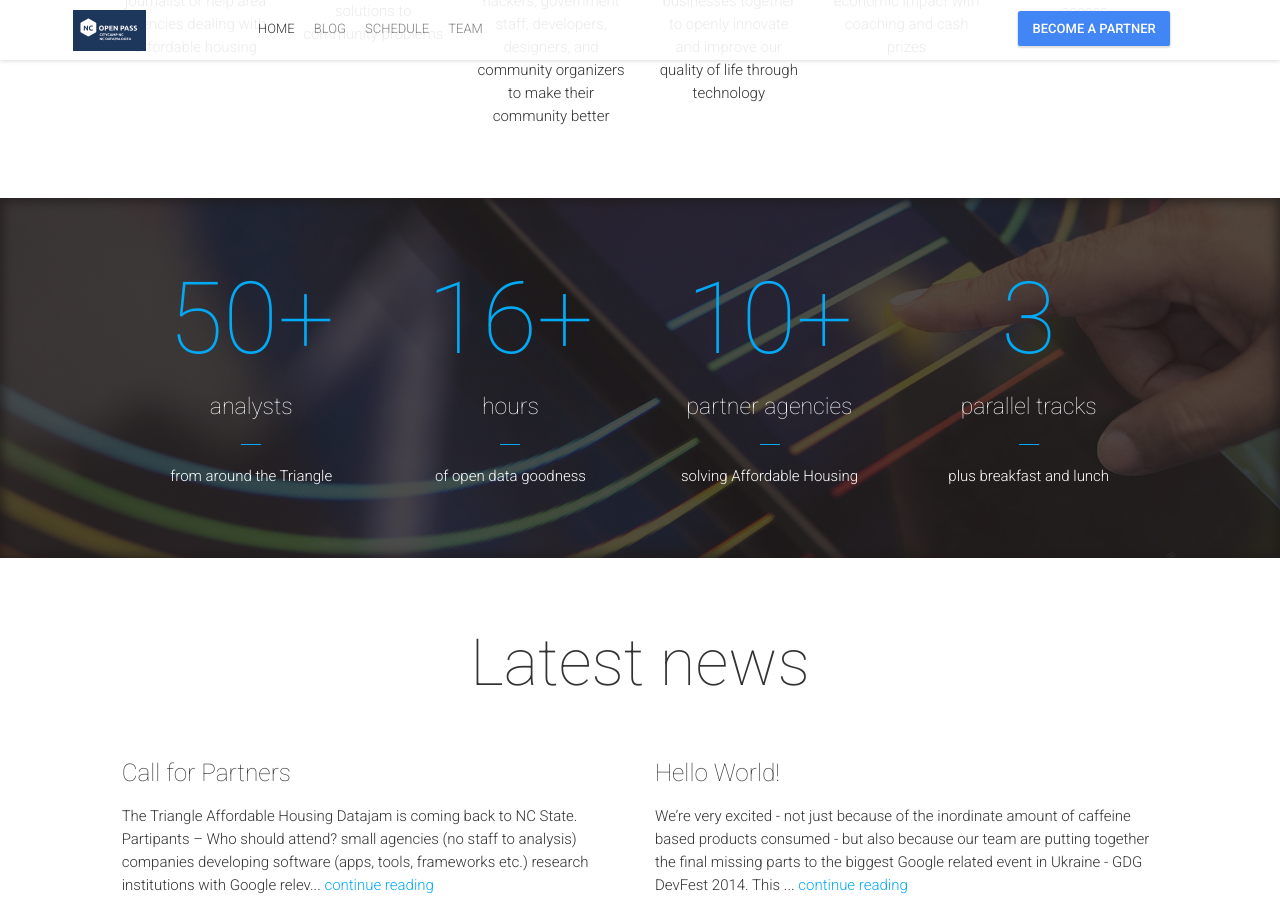
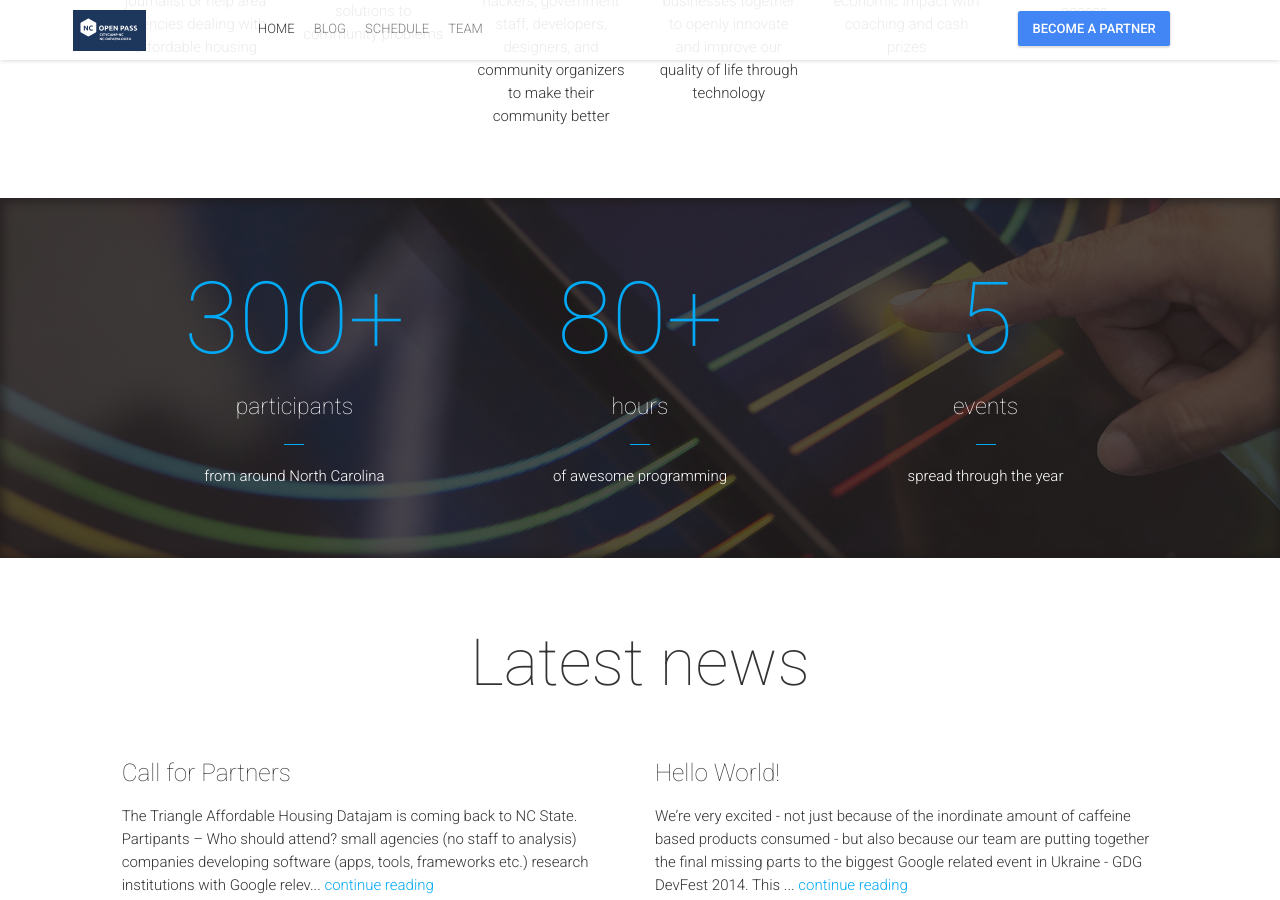
Before and after one commit to ncopenpass/main-website, a Jekyll site: the page built from index.html, in a window 1280 px wide and 900 px high, scrolled down 1384 px. Built offline with Jekyll 4.4.1, drawn with Linux system fonts in a browser that asks for light colours; nearby versions of some CDN libraries; comment, search, counter and statistics services are not loaded.

Commit message:
about text

```diff
--- a/_config.yml
+++ b/_config.yml
@@ -68,7 +68,7 @@ heroButtons:
 aboutTitle: "NC Open Pass Events"
 aboutBlock:
  - {title: "Datajam", image: "conference.jpg", text: "Hear about the latest in Open Data and Smart Cities, learn how to use data like a journalist or help area agencies dealing with affordable housing", link: "https://ncopenpass.github.io/datajam-website" }
- - {title: "Civic Action Day", image: "workshop.jpg", text: "A time for public innovation – to brainstorm creative solutions to community problems", link: "https://ncopenpass.github.i0/civicactionday-website" }
+ - {title: "Civic Action Day", image: "workshop.jpg", text: "A time for public innovation – to brainstorm creative solutions to community problems", link: "https://ncopenpass.github.io/civicactionday-website" }
  - {title: "NDoCH", image: "hackathon.jpg", text: "A national, coordinated effort bringing together urbanists, civic hackers, government staff, developers, designers, and community organizers to make their community better", link: "https://ncopenpass.github.io/main-website" }
  - {title: "CivicCamp", image: "conference.jpg", text: "An annual event bringing citizens, government, academia, and businesses together to openly innovate and improve our quality of life through technology", link: "https://ncopenpass.github.io/civiccamp-website" }
  - {title: "DataPalooza", image: "workshop.jpg", text: "An open data competition to catalyze positive community and economic impact with coaching and cash prizes", link: "https://ncopenpass.github.io/datapalooza-website" }
@@ -78,10 +78,9 @@ aboutBlock:
 # Statistic Block
 statisticBlockImage: "statistic.jpg"
 statisticBlock:
- - {count: "50", specialCharacter: "+", info: "analysts", detail: "from around the Triangle"}
- - {count: "16", specialCharacter: "+", info: "hours", detail: "of open data goodness"}
- - {count: "10", specialCharacter: "+", info: "partner agencies", detail: "solving Affordable Housing"}
- - {count: "3", specialCharacter: "", info: "parallel tracks", detail: "plus breakfast and lunch"}
+ - {count: "300", specialCharacter: "+", info: "participants", detail: "from around North Carolina"}
+ - {count: "80", specialCharacter: "+", info: "hours", detail: "of awesome programming"}
+ - {count: "5", specialCharacter: "", info: "events", detail: "spread through the year"}
 
 # Latest News Block
 latestNewsTitle: "Latest news"
```
